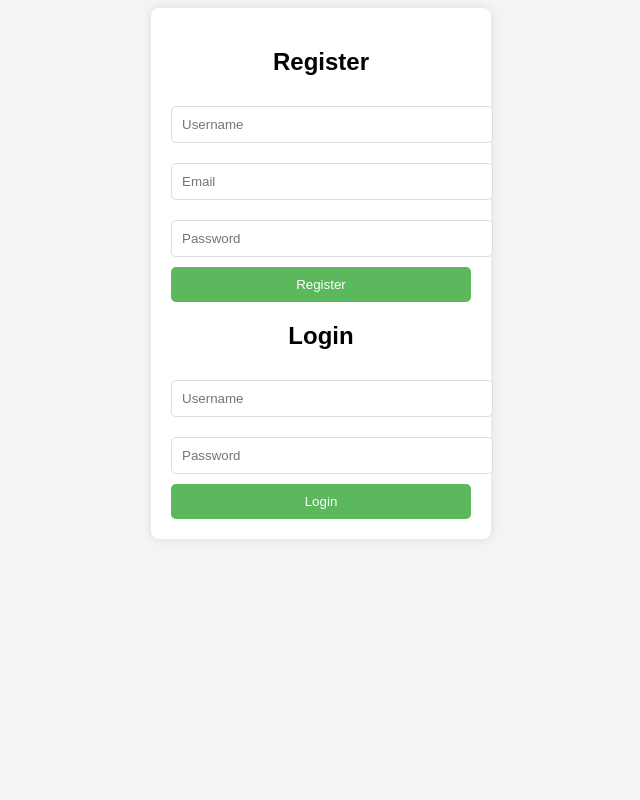
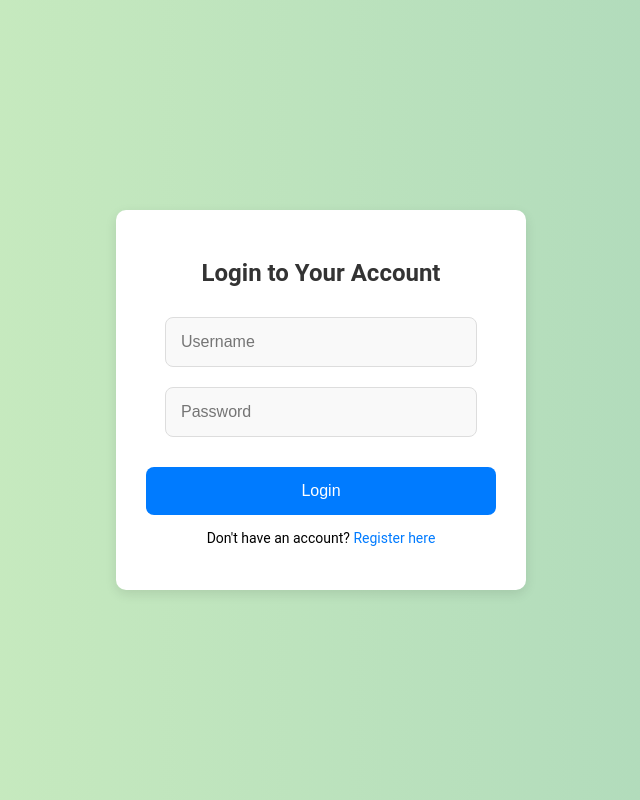
Before and after one commit to Harsayazheni/login-registration-form, a Flask app: page / in a window 1280 px wide. Shown: the whole page, without its empty margins (319-959 px from the left). Run offline with Flask 3, Linux system fonts and the light colour scheme.

Commit message:
first commit

```diff
--- a/app.py
+++ b/app.py
@@ -8,14 +8,18 @@ users = {}
 
 @app.route('/')
 def index():
-    return render_template('index.html')
+    return render_template('home.html')
+
+@app.route('/register')
+def register_page():
+    return render_template('register.html')
 
 @app.route('/register', methods=['POST'])
 def register():
     data = request.get_json()
-    username = data['username']
-    email = data['email']
-    password = generate_password_hash(data['password'], method='sha256')
+    username = data.get('username')
+    email = data.get('email')
+    password = generate_password_hash(data.get('password'), method='sha256')
 
     if username in users:
         return jsonify({'message': 'User already exists'}), 400
@@ -26,8 +30,8 @@ def register():
 @app.route('/login', methods=['POST'])
 def login():
     data = request.get_json()
-    username = data['username']
-    password = data['password']
+    username = data.get('username')
+    password = data.get('password')
 
     user = users.get(username)
     if user and check_password_hash(user['password'], password):
--- a/static/css/styles.css
+++ b/static/css/styles.css
@@ -1,39 +1,63 @@
 body {
-    font-family: Arial, sans-serif;
-    background-color: #f4f4f4;
+  font-family: 'Roboto', sans-serif;
+  background: linear-gradient(to right,#d0f0c0 , #a8d5ba);
+  display: flex;
+  justify-content: center;
+  align-items: center;
+  height: 100vh;
+  margin: 0;
 }
 
 .container {
-    width: 300px;
-    margin: auto;
-    padding: 20px;
-    background-color: #fff;
-    border-radius: 8px;
-    box-shadow: 0 0 10px rgba(0, 0, 0, 0.1);
+  width: 350px;
+  padding: 30px;
+  background-color: #ffffff;
+  border-radius: 10px;
+  box-shadow: 0 4px 12px rgba(0, 0, 0, 0.1);
+  text-align: center;
 }
 
 h2 {
-    text-align: center;
+  color: #333;
+  margin-bottom: 20px;
 }
 
 input {
-    width: 100%;
-    padding: 10px;
+  width: 80%;
+  padding: 15px;
   margin: 10px 0;
-    border-radius: 5px;
+  border-radius: 8px;
   border: 1px solid #ddd;
+  background-color: #f9f9f9;
+  font-size: 16px;
 }
 
 button {
+  margin-top: 20px;
   width: 100%;
-    padding: 10px;
-    background-color: #5cb85c;
+  padding: 15px;
+  background-color: #007bff;
   color: white;
   border: none;
-    border-radius: 5px;
+  border-radius: 8px;
   cursor: pointer;
+  font-size: 16px;
 }
 
 button:hover {
-    background-color: #4cae4c;
+  background-color: #0056b3;
 }
+
+p {
+  margin-top: 15px;
+  font-size: 14px;
+}
+
+a {
+  color: #007bff;
+  text-decoration: none;
+}
+
+a:hover {
+  text-decoration: underline;
+}
--- /dev/null
+++ b/static/js/login.js
@@ -0,0 +1,19 @@
+document.getElementById('login-form').addEventListener('submit', async function(event) {
+    event.preventDefault();
+    let username = document.getElementById('login-username').value;
+    let password = document.getElementById('login-password').value;
+
+    const response = await fetch('/login', {
+      method: 'POST',
+      headers: {
+        'Content-Type': 'application/json',
+      },
+      body: JSON.stringify({ username, password }),
+    });
+
+    if (response.ok) {
+      alert('Login successful!');
+    } else {
+      alert('Login failed!');
+    }
+  });
--- a/static/js/script.js
+++ /dev/null
@@ -1,40 +0,0 @@
-document.getElementById('register-form').addEventListener('submit', async function(event) {
-    event.preventDefault();
-    let username = document.getElementById('username').value;
-    let email = document.getElementById('email').value;
-    let password = document.getElementById('password').value;
-
-    const response = await fetch('/register', {
-      method: 'POST',
-      headers: {
-        'Content-Type': 'application/json',
-      },
-      body: JSON.stringify({ username, email, password }),
-    });
-
-    if (response.ok) {
-      alert('Registration successful!');
-    } else {
-      alert('Registration failed!');
-    }
-  });
-
-  document.getElementById('login-form').addEventListener('submit', async function(event) {
-    event.preventDefault();
-    let username = document.getElementById('login-username').value;
-    let password = document.getElementById('login-password').value;
-
-    const response = await fetch('/login', {
-      method: 'POST',
-      headers: {
-        'Content-Type': 'application/json',
-      },
-      body: JSON.stringify({ username, password }),
-    });
-
-    if (response.ok) {
-      alert('Login successful!');
-    } else {
-      alert('Login failed!');
-    }
-  });
--- /dev/null
+++ b/templates/home.html
@@ -0,0 +1,21 @@
+<!DOCTYPE html>
+<html lang="en">
+<head>
+  <meta charset="UTF-8">
+  <meta name="viewport" content="width=device-width, initial-scale=1.0">
+  <title>Login</title>
+  <link rel="stylesheet" href="../static/css/styles.css">
+</head>
+<body>
+  <div class="container">
+    <h2>Login to Your Account</h2>
+    <form id="login-form">
+      <input type="text" id="login-username" placeholder="Username" required>
+      <input type="password" id="login-password" placeholder="Password" required>
+      <button type="submit">Login</button>
+    </form>
+    <p>Don't have an account? <a href="register.html">Register here</a></p>
+  </div>
+  <script src="../static/js/login.js"></script>
+</body>
+</html>
--- a/templates/index.html
+++ /dev/null
@@ -1,32 +0,0 @@
-<!DOCTYPE html>
-<html lang="en">
-<head>
-  <meta charset="UTF-8">
-  <meta name="viewport" content="width=device-width, initial-scale=1.0">
-  <title>Registration & Login</title>
-  <link rel="stylesheet" href="../static/css/styles.css">
-</head>
-<body>
-  <div class="container">
-    <div id="register">
-      <h2>Register</h2>
-      <form id="register-form">
-        <input type="text" id="username" placeholder="Username" required>
-        <input type="email" id="email" placeholder="Email" required>
-        <input type="password" id="password" placeholder="Password" required>
-        <button type="submit">Register</button>
-      </form>
-    </div>
-
-    <div id="login">
-      <h2>Login</h2>
-      <form id="login-form">
-        <input type="text" id="login-username" placeholder="Username" required>
-        <input type="password" id="login-password" placeholder="Password" required>
-        <button type="submit">Login</button>
-      </form>
-    </div>
-  </div>
-  <script src="../static/js/script.js"></script>
-</body>
-</html>
```
Also changed, not shown: static/js/register.js (added, +20 -0 lines), templates/register.html (added, +22 -0 lines). Lines whose indentation alone changed are shown as unchanged.
